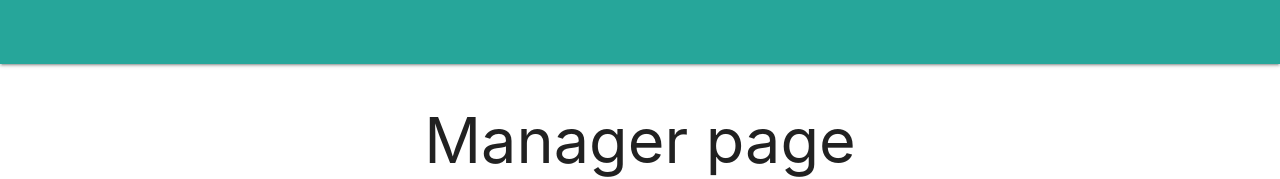
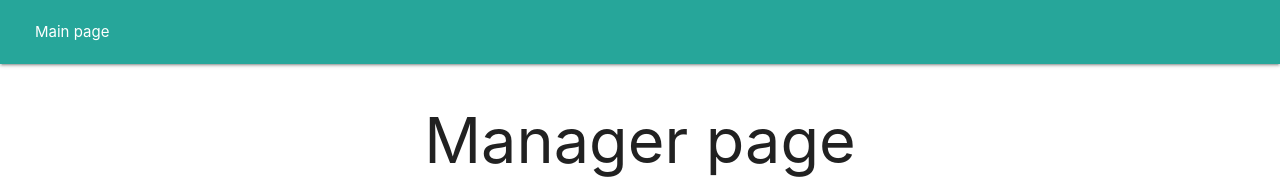
Before and after one commit to Miha258/mern-project, a React (Create React App) app in the folder client/: page /manager in a window 1280 px wide. Shown: the top 179 px of the page. Built offline with nearby package versions, Linux system fonts and the light colour scheme.

Commit message:
Add files via upload

```diff
--- a/client/src/components/Navbar.jsx
+++ b/client/src/components/Navbar.jsx
@@ -15,13 +15,14 @@
     const getNavItems = (pathname) => {
         if (pathname.includes("/user") && !location.pathname.includes("/manager")){
             return <ul id="nav-mobile" className="left hide-on-med-and-down" style={{marginLeft: '20px'}}>
-                <li><Link to="/user">Main page</Link></li>
+                <li><Link to="/">Main page</Link></li>
                 <li><Link to={isAuth ? "account" : "login"}>My account</Link></li>
                 {isAuth && <li><Link to="transfers">Transfers</Link></li>}
                 {isAuth && <li onClick={logoutHandler}><Link to="logout">Logout</Link></li>}
             </ul>
         } else if (pathname.includes("/manager")){
             return <ul id="nav-mobile" className="left hide-on-med-and-down" style={{marginLeft: '20px'}}>
+                <li><Link to="/">Main page</Link></li>
                 {isAuth && <li><Link to="user-accounts">User requests</Link></li>}
                 {isAuth && <li onClick={logoutHandler}><Link to="logout">Logout</Link></li>}
             </ul>
```
